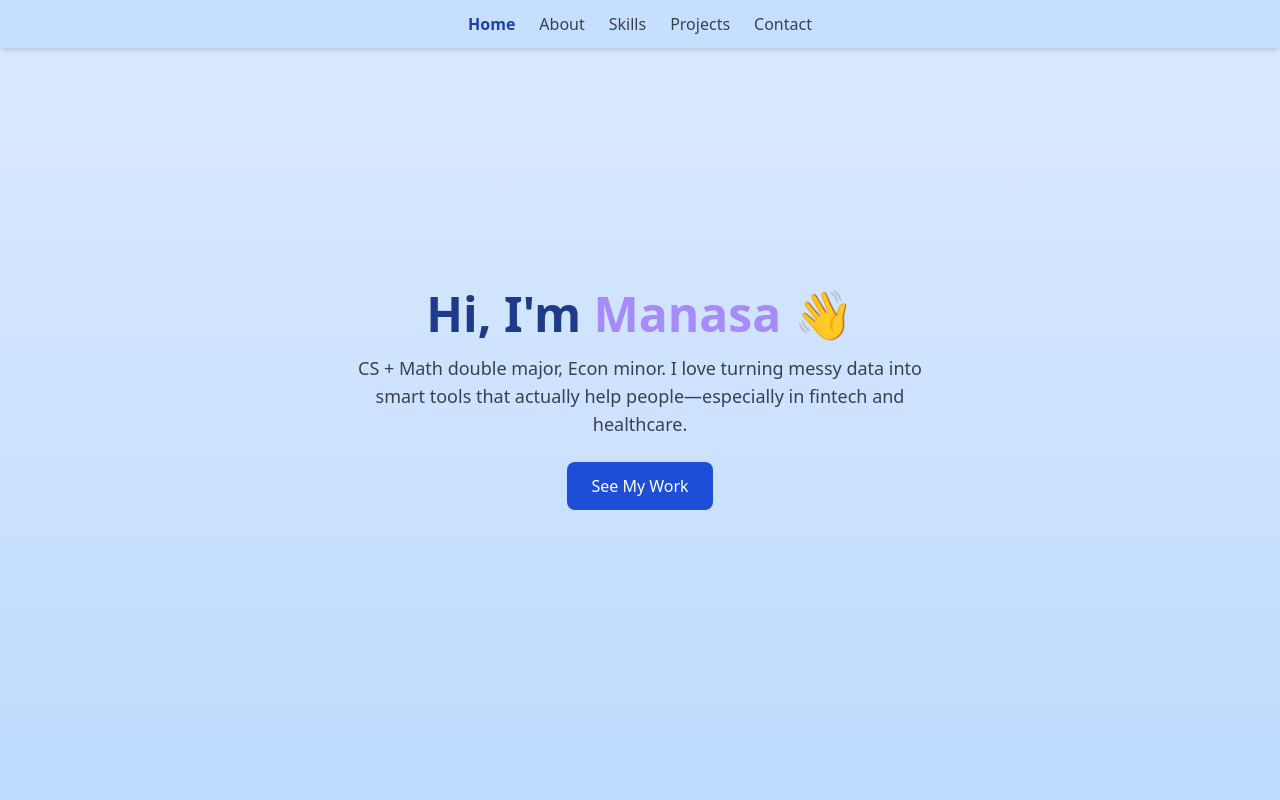
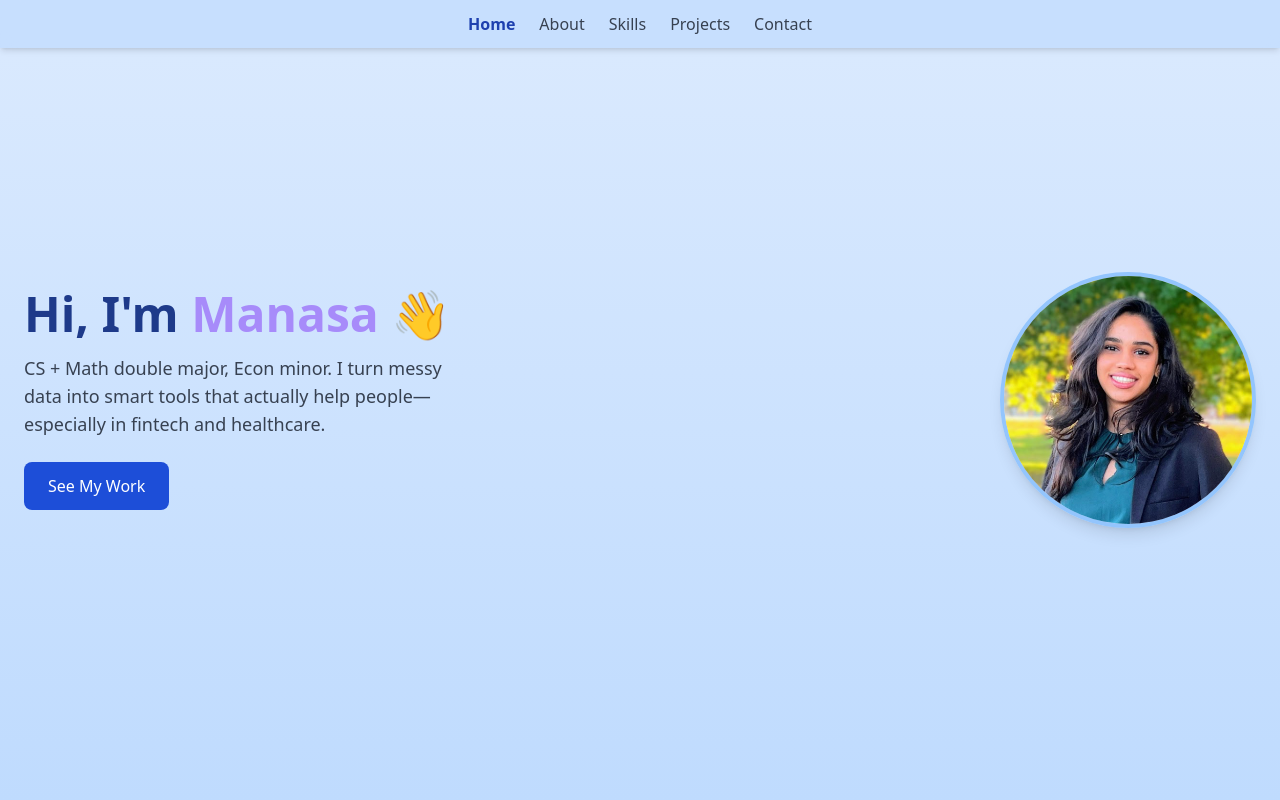
Before and after one commit to manasa7958/portfolio, a Next.js app: page / in a window 1280 px wide. Shown: the top 800 px of the page. Built offline with nearby package versions, Linux system fonts and the light colour scheme.

Commit message:
Update HomeSection.tsx

```diff
--- a/components/sections/HomeSection.tsx
+++ b/components/sections/HomeSection.tsx
@@ -1,15 +1,42 @@
+import Image from "next/image"
+
 export default function HomeSection({ scrollToSection }: any) {
   return (
-    <section id="home" className="h-screen flex flex-col justify-center items-center bg-gradient-to-b from-blue-100 to-blue-200 text-center">
-      <h1 className="text-5xl mb-4 text-blue-900">Hi, I'm <span className="accent">Manasa</span> 👋</h1>
-      <p className="text-lg text-gray-700 max-w-xl">
-        CS + Math double major, Econ minor. I love turning messy data into smart tools that actually help people—especially in fintech and healthcare.
-      </p>
-      <button
-        onClick={() => scrollToSection("projects")}
-        className="mt-6 px-6 py-3 bg-blue-700 text-white rounded-lg hover:bg-blue-800 transition">
-        See My Work
-      </button>
+    <section
+      id="home"
+      className="h-screen flex flex-col justify-center items-center bg-gradient-to-b from-blue-100 to-blue-200 text-center md:text-left px-6"
+    >
+      <div className="container mx-auto flex flex-col md:flex-row items-center justify-between">
+        {/* LEFT SIDE - Text */}
+        <div className="flex-1 mb-8 md:mb-0">
+          <h1 className="text-5xl font-bold mb-4 text-blue-900">
+            Hi, I'm <span className="accent">Manasa</span> 👋
+          </h1>
+          <p className="text-lg text-gray-700 max-w-md">
+            CS + Math double major, Econ minor.
+            I turn messy data into smart tools that actually help people—especially in fintech and healthcare.
+          </p>
+          <button
+            onClick={() => scrollToSection("projects")}
+            className="mt-6 px-6 py-3 bg-blue-700 text-white rounded-lg hover:bg-blue-800 transition"
+          >
+            See My Work
+          </button>
+        </div>
+
+        {/* RIGHT SIDE - Image */}
+        <div className="flex-1 flex justify-center md:justify-end">
+          <div className="w-64 h-64 relative rounded-full overflow-hidden border-4 border-blue-300 shadow-lg">
+            <Image
+              src="/Headshot.png"
+              alt="Manasa Praveen headshot"
+              fill
+              style={{ objectFit: "cover" }}
+              priority
+            />
+          </div>
+        </div>
+      </div>
     </section>
   )
 }
```
